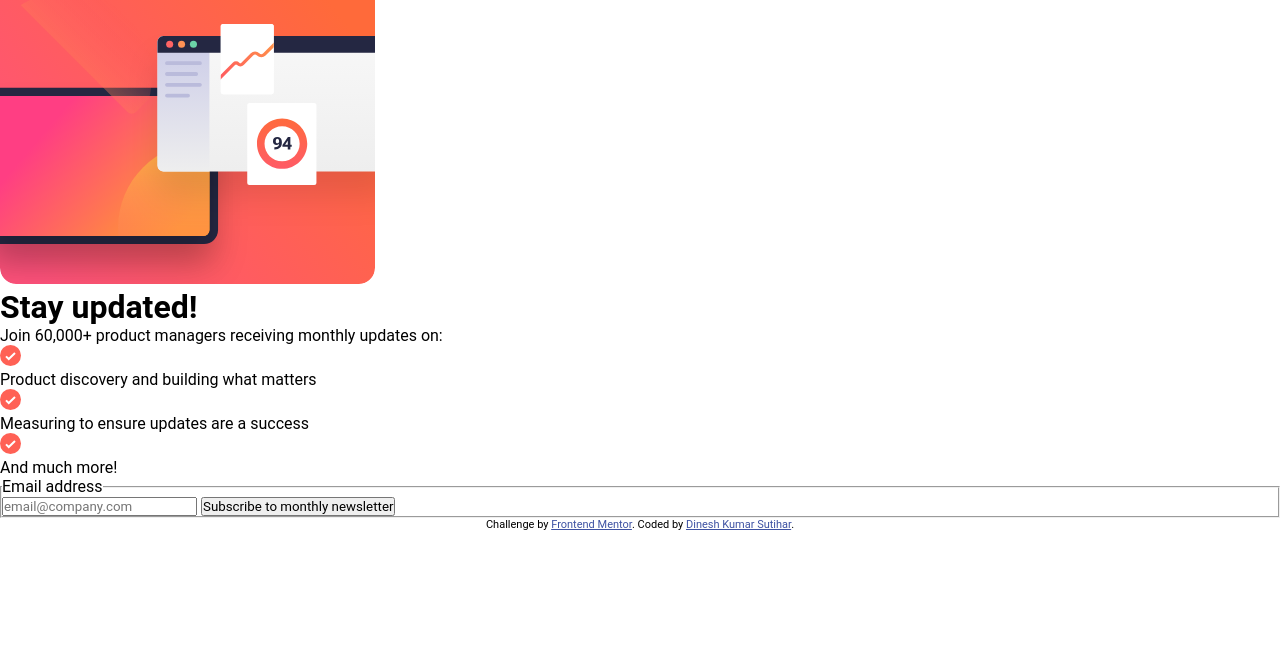
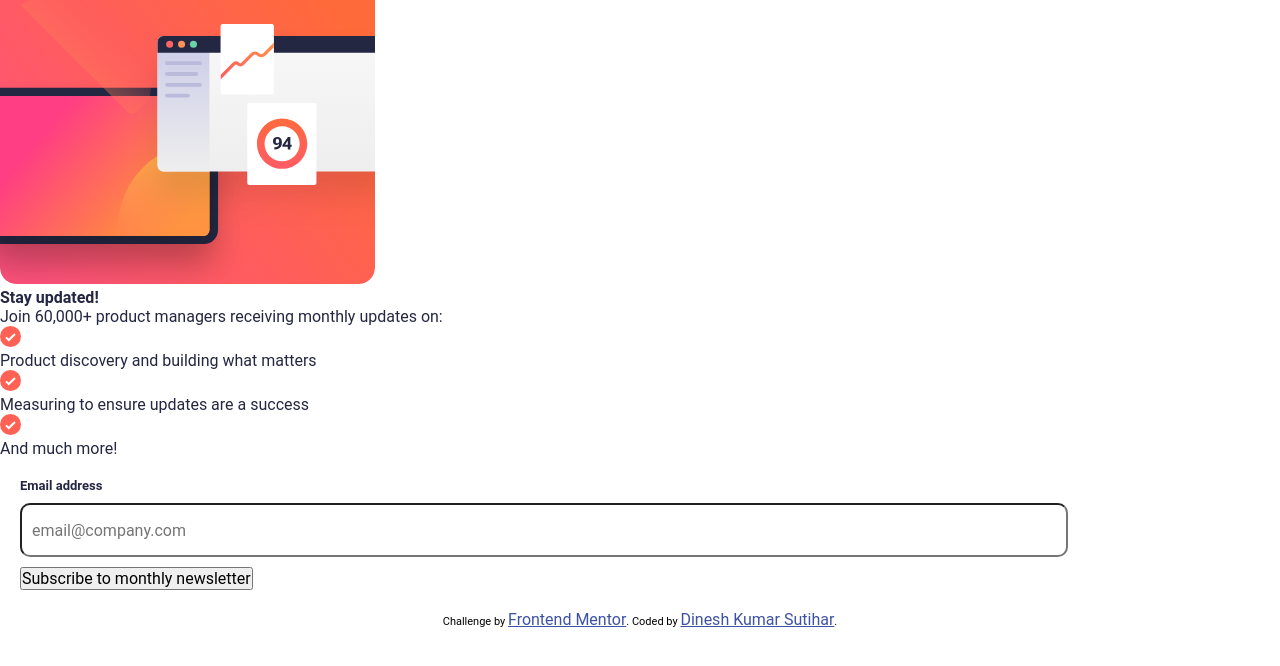
Before and after one commit to dineshsutihar/NewsletterSignUpForm, a plain HTML site: page index.html in a window 1280 px wide. Drawn offline with Linux system fonts and the light colour scheme.

Commit message:
Add font size and container styles

```diff
--- a/style.css
+++ b/style.css
@@ -4,10 +4,41 @@
   @import url("assets/fonts/Roboto-Bold.ttf");
   @import url("assets/fonts/Roboto-Regular.ttf");
   font-family: "Roboto", sans-serif;
+  font-size: 16px;
 }
 /* Screen 1 */
+.container {
+  color: hsl(234, 29%, 20%);
+}
+
+.screen1{
+    display: flex;
+    flex-direction: column;
+    width: 100vw;
+}
+fieldset {
+  border: none;
+  margin: 0;
+  padding: 0;
+}
+legend {
+    font-size: small;
+    font-weight: 700;
+}
+form {
+  margin: 20px;
 
 
+}
+input {
+  border-radius: 10px;
+  padding: 10px;
+  width:80vw;
+  height: 30px;
+  /* margin only top and buttom */
+    margin: 10px 0;
+}
+/* placeholder  */
 
 /* screen 2 */
 .screen2 {
```
